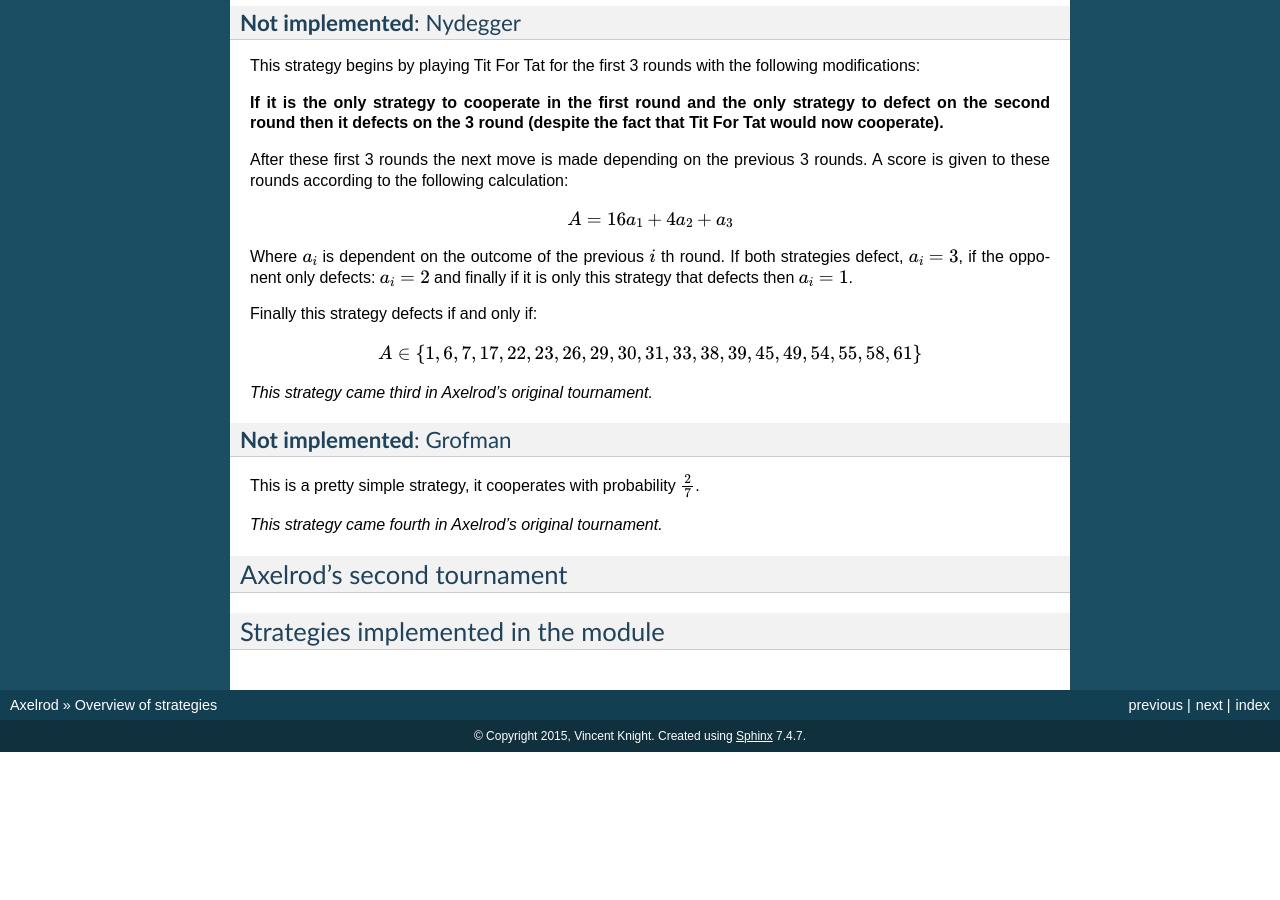
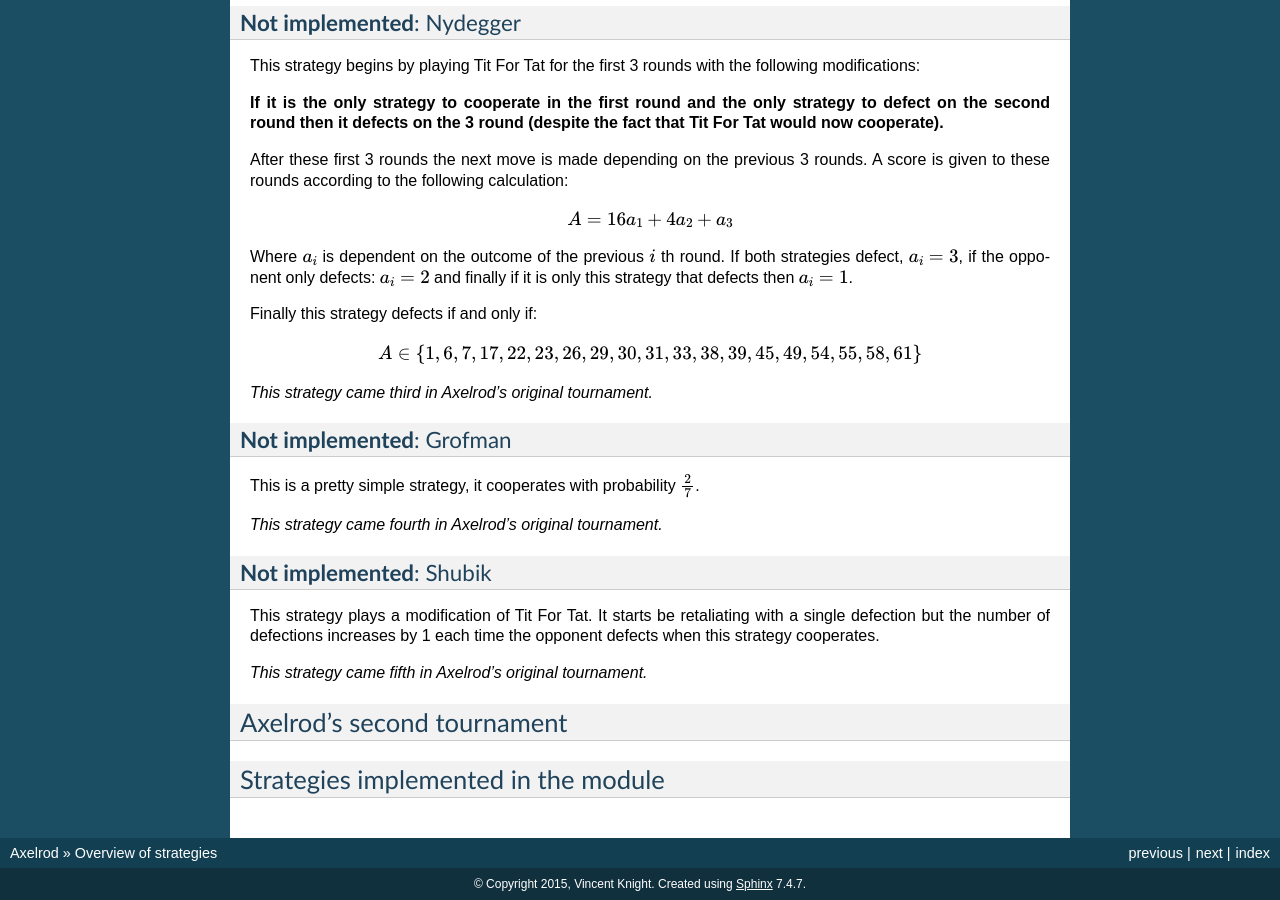
Before and after one commit to Axelrod-Python/Axelrod, a Sphinx documentation site: the page built from docs/strategies.rst, in a window 1280 px wide and 900 px high, scrolled down 1313 px. Built offline with Sphinx 7.4.7, drawn with Linux system fonts in a browser that asks for light colours; before the commit the page ends 2065 px from its top, so only the background shows below that; some of the changed text lies outside the part shown.

Commit message:
Adding Shubik's strategy
An incrementing version of tit for tat.

```diff
--- a/docs/strategies.rst
+++ b/docs/strategies.rst
@@ -110,6 +110,15 @@ This is a pretty simple strategy, it cooperates with probability :math:`\frac{2}
 
 *This strategy came fourth in Axelrod's original tournament.*
 
+**Not implemented**: Shubik
+^^^^^^^^^^^^^^^^^^^^^^^^^^^
+
+This strategy plays a modification of Tit For Tat. It starts be retaliating
+with a single defection but the number of defections increases by 1 each time
+the opponent defects when this strategy cooperates.
+
+*This strategy came fifth in Axelrod's original tournament.*
+
 Axelrod's second tournament
 ---------------------------
 
```
